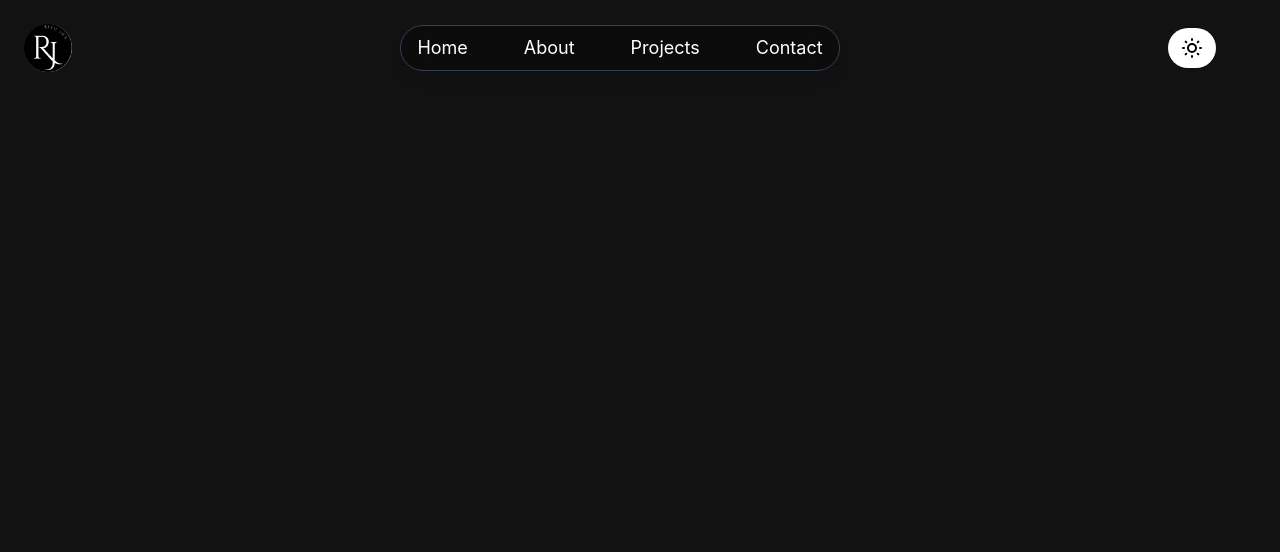
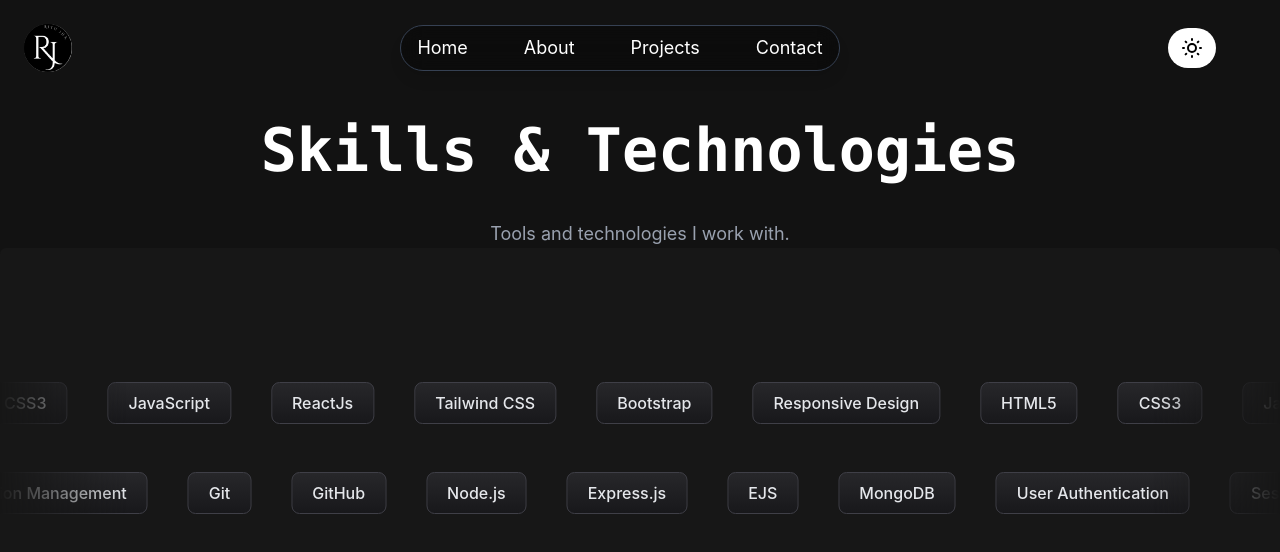
Before and after one commit to ritujha19/my-portfolio, a React (Vite) app: page /Skills in a window 1280 px wide. Shown: the top 552 px of the page. Built offline with nearby package versions, Linux system fonts and the light colour scheme; the HTML template or start-up script is replaced by a standard one.

Commit message:
refactor: remove ScrollToTop component, add InfiniteMovingCards component, and enhance Skills section

```diff
--- a/src/App.jsx
+++ b/src/App.jsx
@@ -9,7 +9,6 @@
 import Hero from "./customComponent/Hero";
 import Projects from "./customComponent/Projects";
 import Skills from "./customComponent/Skills";
-import ScrollToTop from "./components/scrollToTop";
 
 function App() {
   const [darkMode, setDarkMode] = useState(true);
@@ -37,7 +36,6 @@
           : "bg-white min-h-screen text-gray-900"
       }
     >
-      < ScrollToTop/>
       <div className="relative z-20 w-full">
         <Header darkMode={darkMode} toggleDarkMode={toggleDarkMode} />
         <main>
--- /dev/null
+++ b/src/components/infinite-moving-cards.tsx
@@ -0,0 +1,94 @@
+"use client";
+
+import { cn } from "../lib/utils";
+import React, { useEffect, useState } from "react";
+
+interface CardItem {
+  title: string;
+}
+
+interface InfiniteMovingCardsProps {
+  items: CardItem[];
+  direction?: "left" | "right";
+  speed?: "fast" | "normal" | "slow";
+  pauseOnHover?: boolean;
+  className?: string;
+}
+
+export const InfiniteMovingCards = ({
+  items,
+  direction = "left",
+  speed = "fast",
+  pauseOnHover = true,
+  className
+}: InfiniteMovingCardsProps) => {
+  const containerRef = React.useRef<HTMLDivElement>(null);
+  const scrollerRef = React.useRef<HTMLUListElement>(null);
+
+  useEffect(() => {
+    addAnimation();
+  }, []);
+  const [start, setStart] = useState(false);
+  function addAnimation() {
+    if (containerRef.current && scrollerRef.current) {
+      const scrollerContent = Array.from(scrollerRef.current.children) as Element[];
+
+      scrollerContent.forEach((item) => {
+        const duplicatedItem = item.cloneNode(true) as Element;
+        if (scrollerRef.current) {
+          scrollerRef.current.appendChild(duplicatedItem);
+        }
+      });
+
+      getDirection();
+      getSpeed();
+      setStart(true);
+    }
+  }
+  const getDirection = () => {
+    if (containerRef.current) {
+      if (direction === "left") {
+        containerRef.current.style.setProperty("--animation-direction", "forwards");
+      } else {
+        containerRef.current.style.setProperty("--animation-direction", "reverse");
+      }
+    }
+  };
+  const getSpeed = () => {
+    if (containerRef.current) {
+      if (speed === "fast") {
+        containerRef.current.style.setProperty("--animation-duration", "20s");
+      } else if (speed === "normal") {
+        containerRef.current.style.setProperty("--animation-duration", "40s");
+      } else {
+        containerRef.current.style.setProperty("--animation-duration", "80s");
+      }
+    }
+  };
+  return (
+    <div
+      ref={containerRef}
+      className={cn(
+        "scroller relative z-20 max-w-7xl overflow-hidden mask-[linear-gradient(to_right,transparent,white_10%,white_90%,transparent)]",
+        className
+      )}>
+      <ul
+        ref={scrollerRef}
+        className={cn(
+          "flex w-max min-w-full shrink-0 flex-nowrap gap-10 py-6",
+          start && "animate-scroll",
+          pauseOnHover && "hover:[animation-play-state:paused]"
+        )}>
+        {items.map((item: CardItem, idx: number) => (
+          <li
+            className="relative max-w-full shrink-0 rounded-lg border border-zinc-200 bg-[linear-gradient(180deg,#fafafa,#f5f5f5)] px-5 py-2 dark:border-zinc-700 dark:bg-[linear-gradient(180deg,#27272a,#18181b)] "
+            key={idx}>
+            <span className="text-md font-medium text-center text-neutral-600 dark:text-gray-200">
+              {item.title}
+            </span>
+          </li>
+        ))}
+      </ul>
+    </div>
+  );
+};
--- a/src/components/scrollToTop.jsx
+++ /dev/null
@@ -1,15 +0,0 @@
-import { useEffect } from "react";
-import { useLocation } from "react-router-dom";
-
-const ScrollToTop = () => {
-
-const { pathname } = useLocation();
-
-useEffect(() => {
-  window.scrollTo(0, 0);
-}, [pathname]);
-
-return null;
-};
-
-export default ScrollToTop;
--- a/src/customComponent/Hero.jsx
+++ b/src/customComponent/Hero.jsx
@@ -68,6 +68,9 @@
     <div className="bg-neutral-200 dark:bg-neutral-900">
       <BackgroundBeamsDemo />
       <CardHoverEffectDemo />
+      <h2 className="text-6xl font-bold text-center mt-30 mb-20 font-serif text-capitalize" data-aos="zoom-in">
+        Showcase
+      </h2>
       <ProjectCard
         className="pb-6"
         title="StayYatra- Travel Booking Website"
@@ -93,7 +96,7 @@
       <div className="flex justify-center m-4">
         <a
           href="/projects"
-          className="px-6 py-3 border border-gray-300 rounded-xl hover:bg-white hover:text-black transition"
+          className="px-6 py-3 border border-gray-300 rounded-xl bg-yellow-100 text-black  hover:bg-white hover:text-black transition"
         >
           View More Projects →
         </a>
--- a/src/customComponent/Skills.jsx
+++ b/src/customComponent/Skills.jsx
@@ -1,9 +1,72 @@
+"use client";
+
 import React from "react";
+import { InfiniteMovingCards } from "../components/infinite-moving-cards";
 
-const Skills = () => {
-  return( <>
+const Skills1= [
+  {
+    title: "HTML5",
+  },
+  {
+    title: "CSS3",
+  },
+  {
+    title: "JavaScript",
+  },
+  {
+    title: "ReactJs",
+  },
+  {
+    title: "Tailwind CSS",
+  },
+  {
+    title: "Bootstrap",
+  },
 
-  </>)
-};
+  { title: "Responsive Design" },
+];
+const Skills2 = [
+  {
+    title: "Git",
+  },
+  {
+    title: "GitHub",
+  },
+  {
+    title: "Node.js",
+  },
+  {
+    title: "Express.js",
+  },
+  {
+    title: "EJS",
+  },
+  {
+    title: "MongoDB",
+  },
+  {
+    title: "User Authentication",
+  },
+  {
+    title: "Session Management",
+  },
+];
 
-export default Skills;
+export function InfiniteMovingCardsDemo() {
+  return (
+    <>
+    <h2 className="text-6xl font-bold text-center mt-30 mb-10 font-mono" data-aos="zoom-in">Skills & Technologies</h2>
+    <p className="text-lg text-center text-gray-600 dark:text-gray-400 font-sans" data-aos="zoom-in" data-aos-delay="200">
+      Tools and technologies I work with.
+    </p>
+    <div className="h-100 rounded-md flex flex-col antialiased bg-neutral-200 dark:bg-neutral-900 dark:bg-grid-white/[0.05] items-center justify-center">
+      <InfiniteMovingCards items={[...Skills1, ...Skills1]} direction="left" speed="medium" />
+      <InfiniteMovingCards items={[...Skills2, ...Skills2]} direction="right" speed="medium" />
+    </div>
+    </>
+
+  );
+}
+
+
+export default InfiniteMovingCardsDemo;
--- a/src/index.css
+++ b/src/index.css
@@ -1,5 +1,15 @@
 @import "tailwindcss";
 @custom-variant dark (&:where(.dark, .dark *));
+
+@theme inline {
+  --animate-scroll: scroll var(--animation-duration, 40s) var(--animation-direction, forwards) linear infinite;
+
+  @keyframes scroll {
+    to {
+      transform: translate(calc(-50% - 0.5rem));
+    }
+  }
+}
 
 :root {
   --grad1: #2563eb;
```
